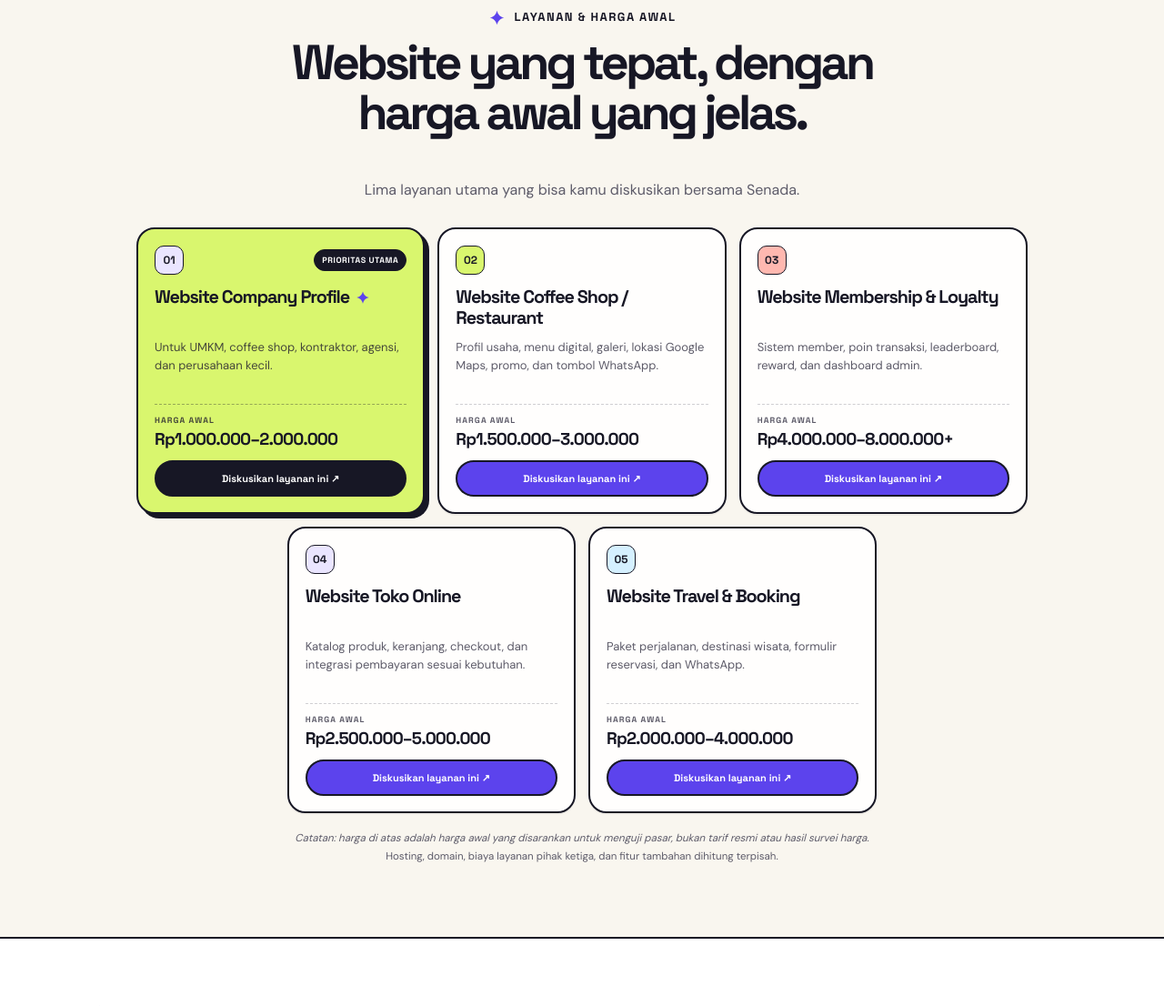
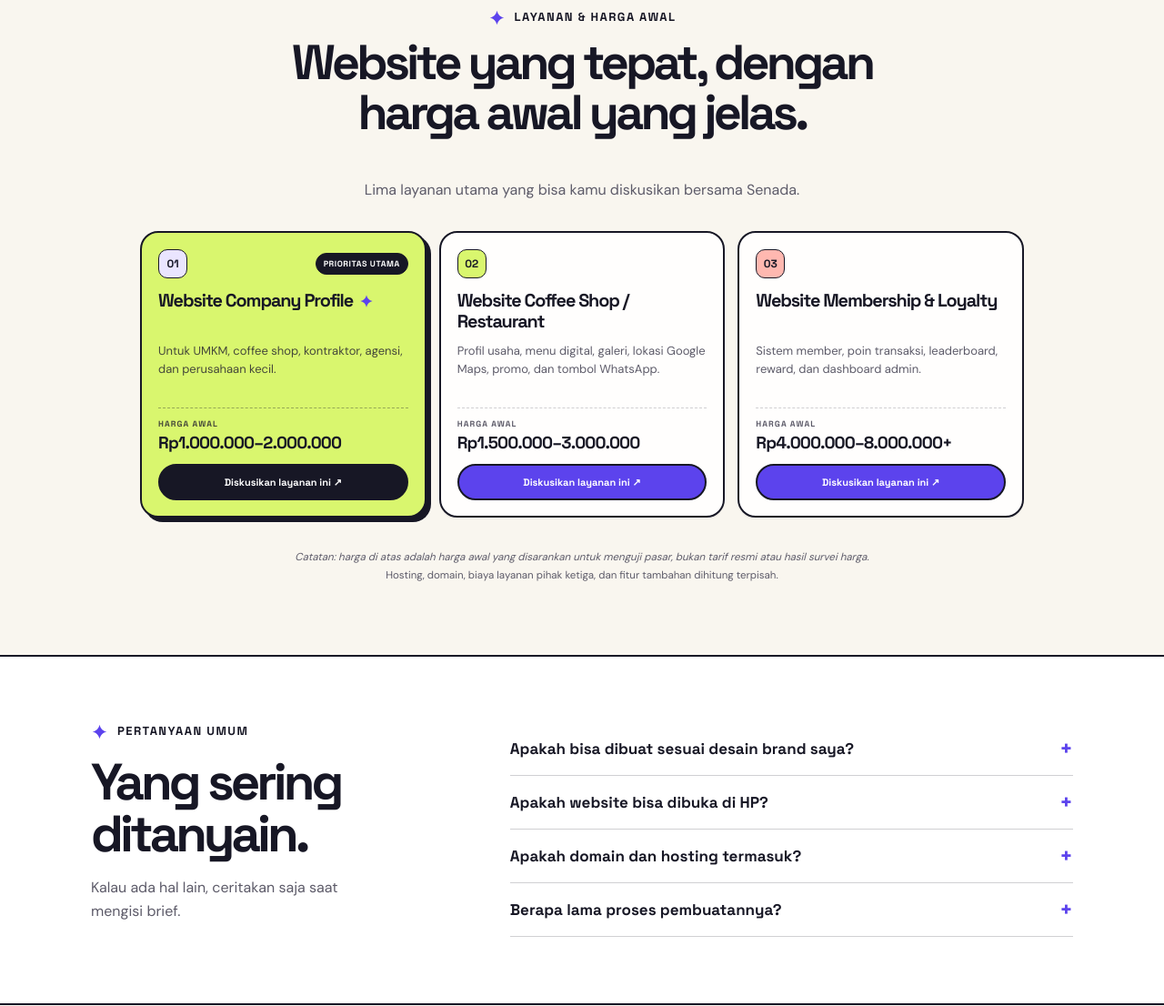
Before and after one commit to bernadusbayu148-source/senada-creatlabs, a PHP site: page / in a window 1280 px wide. Shown: the part 3655-4761 px from the top of the page at 91% size. Run offline with PHP 8.4, Linux system fonts and the light colour scheme.

Commit message:
feat(pricing): make service cards horizontally scrollable on desktop

```diff
--- a/pricing-services.css
+++ b/pricing-services.css
@@ -312,3 +312,74 @@
   #packages .service-price-card{padding:17px 15px 15px}
   #packages .service-price-card h3{font-size:20px}
 }
+
+/* Horizontal service-price carousel on every screen size.
+   Desktop shows three cards, tablet two, and mobile one card at a time. */
+#packages .packages.service-price-grid{
+  display:flex!important;
+  flex-wrap:nowrap!important;
+  align-items:stretch;
+  gap:14px;
+  overflow-x:auto;
+  overflow-y:hidden;
+  padding:4px 4px 16px;
+  scroll-snap-type:x mandatory;
+  scroll-padding-inline:4px;
+  scroll-behavior:smooth;
+  overscroll-behavior-x:contain;
+  -webkit-overflow-scrolling:touch;
+  scrollbar-width:thin;
+  scrollbar-color:var(--violet) var(--border);
+}
+#packages .packages.service-price-grid::-webkit-scrollbar{height:7px}
+#packages .packages.service-price-grid::-webkit-scrollbar-track{
+  background:var(--border);
+  border-radius:999px;
+}
+#packages .packages.service-price-grid::-webkit-scrollbar-thumb{
+  background:var(--violet);
+  border-radius:999px;
+}
+#packages .service-price-card,
+#packages .service-price-card:nth-child(4),
+#packages .service-price-card:nth-child(5){
+  flex:0 0 calc((100% - 28px)/3);
+  width:auto;
+  min-width:0;
+  grid-column:auto;
+  scroll-snap-align:start;
+  scroll-snap-stop:always;
+}
+@media(max-width:1050px) and (min-width:791px){
+  #packages .packages.service-price-grid{gap:13px}
+  #packages .service-price-card,
+  #packages .service-price-card:nth-child(4),
+  #packages .service-price-card:nth-child(5){
+    flex-basis:calc((100% - 13px)/2);
+  }
+}
+@media(max-width:790px){
+  #packages .packages.service-price-grid{
+    gap:12px;
+    padding:3px 16px 13px;
+    margin-inline:-16px;
+    scroll-padding-inline:16px;
+    scrollbar-width:none;
+  }
+  #packages .packages.service-price-grid::-webkit-scrollbar{display:none}
+  #packages .service-price-card,
+  #packages .service-price-card:nth-child(4),
+  #packages .service-price-card:nth-child(5){
+    flex:0 0 min(84vw,330px);
+    min-height:300px;
+    padding:18px 17px 16px;
+  }
+}
+@media(max-width:380px){
+  #packages .service-price-card,
+  #packages .service-price-card:nth-child(4),
+  #packages .service-price-card:nth-child(5){flex-basis:86vw}
+}
+@media(prefers-reduced-motion:reduce){
+  #packages .packages.service-price-grid{scroll-behavior:auto}
+}
```
